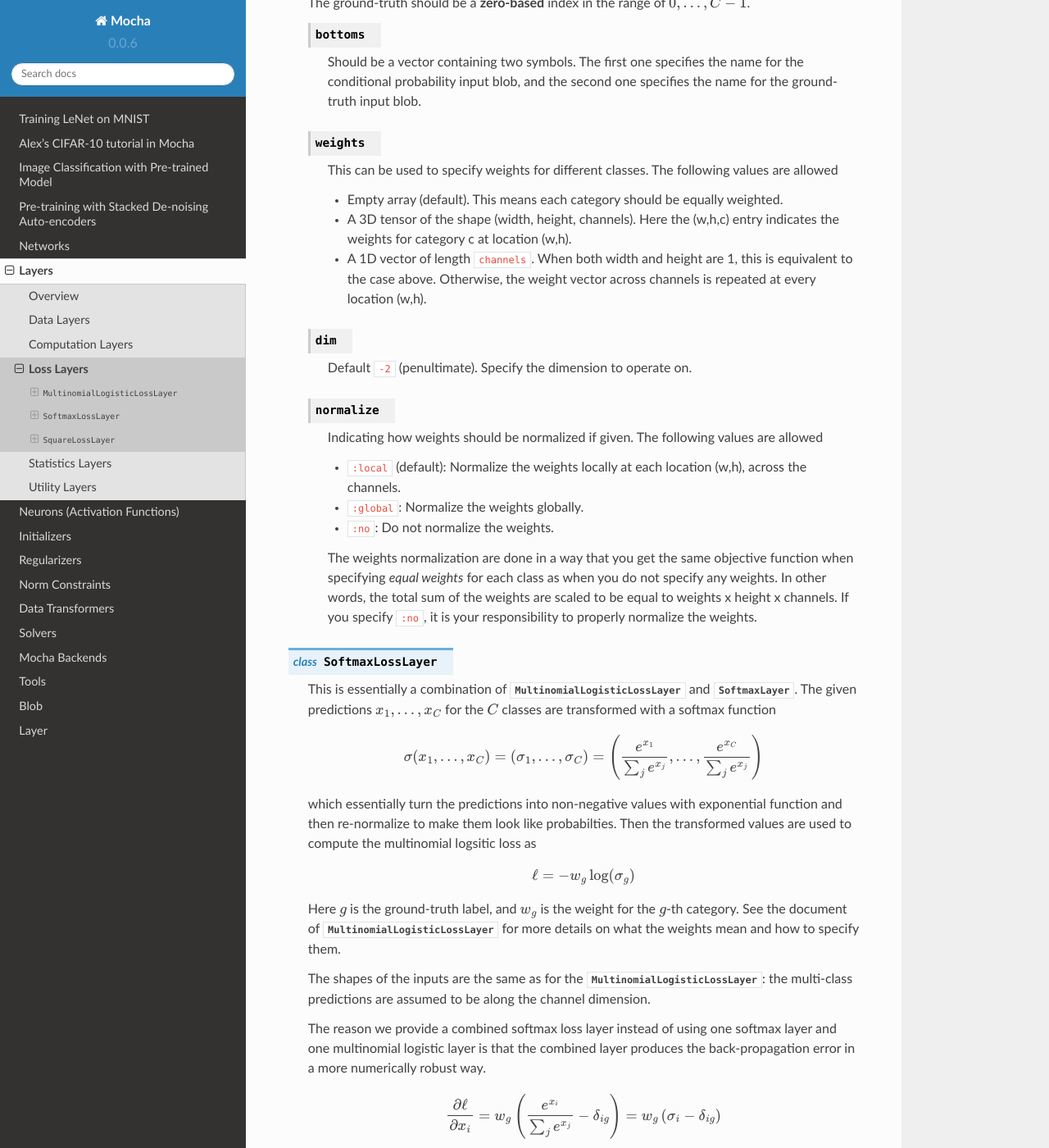
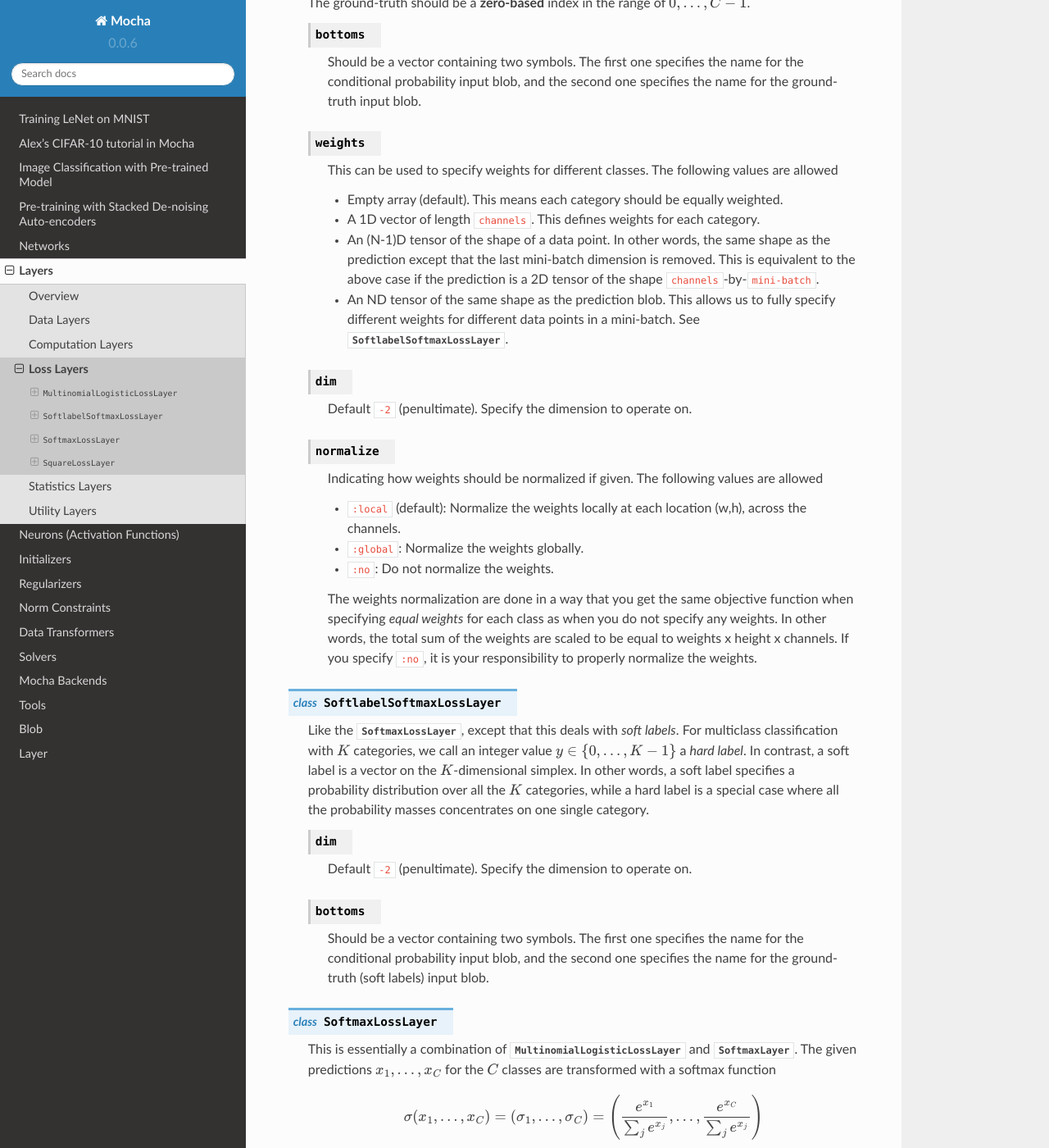
Before and after one commit to pluskid/Mocha.jl, a Sphinx documentation site: the page built from docs/user-guide/layers/loss-layer.rst, in a window 1280 px wide and 1400 px high, scrolled down 476 px. Shown: the whole window at 82% size. Built offline with Sphinx 7.4.7 and the Read the Docs theme 2.0.0, drawn with Linux system fonts in a browser that asks for light colours.

Commit message:
doc for softlabel softmax loss layer.

```diff
--- a/docs/user-guide/layers/loss-layer.rst
+++ b/docs/user-guide/layers/loss-layer.rst
@@ -34,11 +34,15 @@ Loss Layers
 
       * Empty array (default). This means each category should be equally
         weighted.
-      * A 3D tensor of the shape (width, height, channels). Here the (w,h,c)
-        entry indicates the weights for category c at location (w,h).
-      * A 1D vector of length ``channels``. When both width and height are 1,
-        this is equivalent to the case above. Otherwise, the weight vector
-        across channels is repeated at every location (w,h).
+      * A 1D vector of length ``channels``. This defines weights for each
+        category.
+      * An (N-1)D tensor of the shape of a data point. In other words, the same
+        shape as the prediction except that the last mini-batch dimension is
+        removed. This is equivalent to the above case if the prediction is a 2D
+        tensor of the shape ``channels``-by-``mini-batch``.
+      * An ND tensor of the same shape as the prediction blob. This allows us to
+        fully specify different weights for different data points in
+        a mini-batch. See :class:`SoftlabelSoftmaxLossLayer`.
 
    .. attribute:: dim
 
@@ -61,6 +65,25 @@ Loss Layers
       specify ``:no``, it is your responsibility to properly normalize the
       weights.
 
+.. class:: SoftlabelSoftmaxLossLayer
+
+   Like the :class:`SoftmaxLossLayer`, except that this deals with *soft
+   labels*. For multiclass classification with :math:`K` categories, we call an integer
+   value :math:`y\in\{0,\ldots,K-1\}` a *hard label*. In contrast, a soft label is
+   a vector on the :math:`K`-dimensional simplex. In other words, a soft label
+   specifies a probability distribution over all the :math:`K` categories, while
+   a hard label is a special case where all the probability masses concentrates
+   on one single category.
+
+   .. attribute:: dim
+
+      Default ``-2`` (penultimate). Specify the dimension to operate on.
+
+   .. attribute:: bottoms
+
+      Should be a vector containing two symbols. The first one specifies the
+      name for the conditional probability input blob, and the second one
+      specifies the name for the ground-truth (soft labels) input blob.
 
 .. class:: SoftmaxLossLayer
 
```
